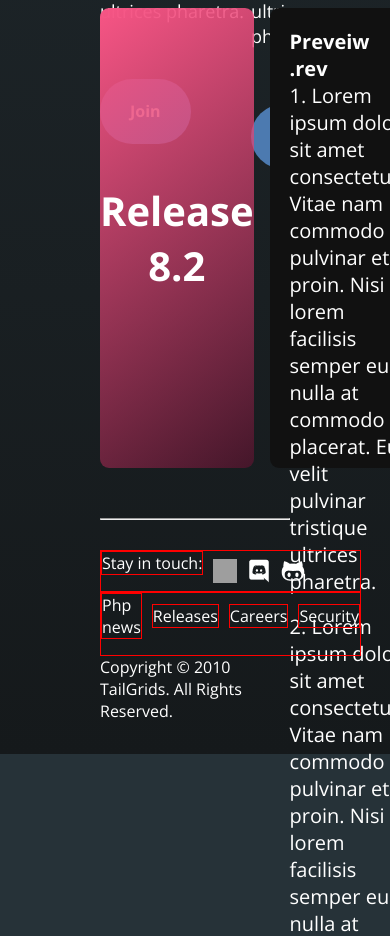
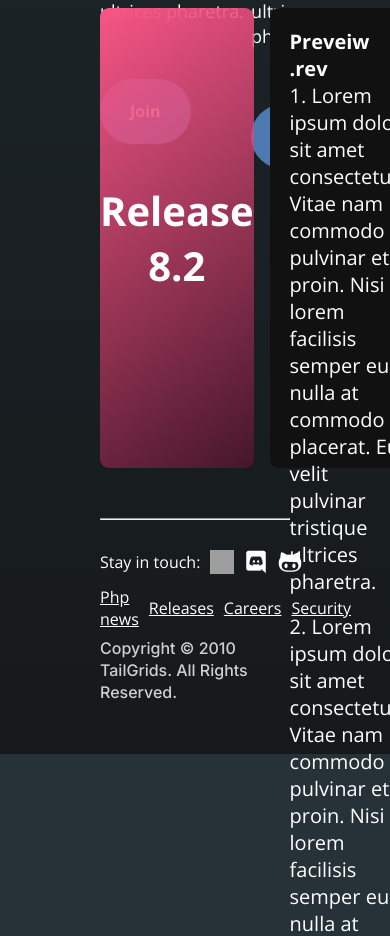
Before and after one commit to guilhermenakazato/bootstrap-php-test, a PHP site: page /main.php in a window 390 px wide; the page is wider, and only the part inside the window is pictured. Shown: the part 2456-3392 px from the top of that part. Run offline with PHP 8.4, Linux system fonts and the light colour scheme; grey boxes are pictures that could not be loaded.

Commit message:
[NEW] Finishing main page content (without responsive web design)

```diff
--- a/assets/css/global.css
+++ b/assets/css/global.css
@@ -14,6 +14,7 @@
   --main-card-color: #f75585;
   --secondary-card-color: #8d0c3b61;
   --tertiary-card-color: #111;
+  --copyright-text-color: #d0d0d0;
   font-family: "Open Sans";
   color: white;
 }
--- a/assets/css/mainpage.css
+++ b/assets/css/mainpage.css
@@ -1,3 +1,5 @@
+@import url("https://fonts.googleapis.com/css2?family=Inter:wght@100..900&display=swap");
+
 body {
   background: linear-gradient(
     180deg,
@@ -211,16 +213,27 @@ footer {
   font-size: 16px;
 }
 
-#contact-me p {
-  border: 1px solid red;
+#contact-me div.row {
+  align-items: center;
 }
 
-#contact-me div.row {
-  align-items: center;
-  border: 1px solid red;
+#contact-me div.row:first-child {
+  margin-bottom: 12px;
+}
+
+#contact-me div a {
+  text-decoration: underline;
 }
 
 #contact-me img {
   aspect-ratio: 1/1;
   width: 24px;
 }
+
+footer p {
+  color: var(--copyright-text-color);
+  font-family: "Inter";
+  font-size: 16px;
+  font-style: normal;
+  font-weight: 500;
+}
--- a/main.php
+++ b/main.php
@@ -114,16 +114,16 @@
     <footer class="column">
       <div id="contact-me">
         <div class="row">
-          <p>Stay in touch:</p>
+          <span>Stay in touch:</span>
           <img src="./assets/images/logo-linkedin.png" alt="LinkedIn logo">
           <img src="./assets/images/logo-discord.png" alt="Discord logo">
           <img src="./assets/images/logo-octocat.png" alt="Banana logo">
         </div>
         <div class="row">
-          <p>Php news</p>
-          <p>Releases</p>
-          <p>Careers</p>
-          <p>Security</p>
+          <a href="pixel.php" target="_blank">Php news</a>
+          <a href="pixel.php" target="_blank">Releases</a>
+          <a href="pixel.php" target="_blank">Careers</a>
+          <a href="pixel.php" target="_blank">Security</a>
         </div>
       </div>
       <p>Copyright © 2010 TailGrids. All Rights Reserved.</p>
```
